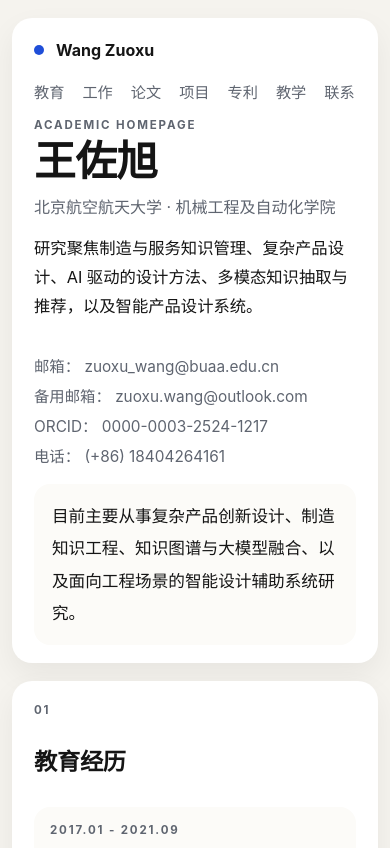
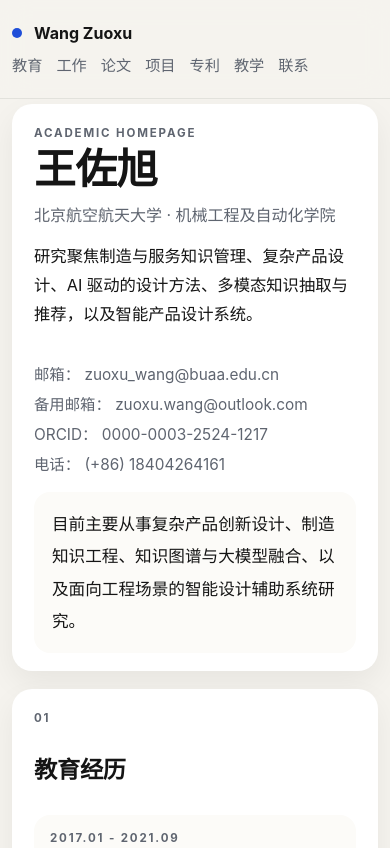
Before and after one commit to wangzuoxu/wangzuoxu.github.io, an Eleventy site: page src/index.njk in a window 390 px wide. Shown: the top 848 px of the page. Built offline with nearby package versions, Linux system fonts and the light colour scheme; Eleventy itself is replaced by a stand-in of ours; files that its build step writes are made by us from their sources; no server answers.

Commit message:
change Navigation Bar

```diff
--- a/src/_includes/layouts/base.njk
+++ b/src/_includes/layouts/base.njk
@@ -8,6 +8,19 @@
     <link rel="stylesheet" href="{{ '/styles.css' | url }}" />
   </head>
   <body>
+    <header class="site-header">
+      <div class="site-header-inner">
+        <a class="brand brand-link" href="{{ '/' | url }}">
+          <span class="brand-mark"></span>
+          <span>{{ site.brand }}</span>
+        </a>
+        <nav class="nav-links" aria-label="主导航">
+          {% for item in site.hero.nav %}
+            <a href="{{ item.href }}">{{ item.label }}</a>
+          {% endfor %}
+        </nav>
+      </div>
+    </header>
     {{ content | safe }}
   </body>
 </html>
--- a/src/index.njk
+++ b/src/index.njk
@@ -5,18 +5,6 @@ description: 王佐旭，北京航空航天大学机械工程及自动化学院
 ---
 <main class="page">
   <section class="hero">
-    <div class="topnav">
-      <div class="brand">
-        <span class="brand-mark"></span>
-        <a href="{{ '/' | url }}">{{ site.brand }}</a>
-      </div>
-      <nav class="nav-links" aria-label="主导航">
-        {% for item in site.hero.nav %}
-          <a href="{{ item.href }}">{{ item.label }}</a>
-        {% endfor %}
-      </nav>
-    </div>
-
     <div class="hero-top">
       <div class="hero-title">
         <p class="eyebrow">{{ site.hero.eyebrow }}</p>
--- a/styles.css
+++ b/styles.css
@@ -25,6 +25,7 @@ body {
   color: var(--text);
   background: var(--bg);
   font-family: "Inter", system-ui, sans-serif;
+  padding-top: 74px;
 }
 
 a {
@@ -42,6 +43,30 @@ a:hover {
   padding: 24px 0 48px;
   display: grid;
   gap: 18px;
+}
+
+.site-header {
+  position: fixed;
+  top: 0;
+  inset-inline: 0;
+  z-index: 1000;
+  background: rgba(245, 243, 238, 0.92);
+  backdrop-filter: blur(14px);
+  border-bottom: 1px solid rgba(21, 21, 21, 0.08);
+}
+
+.site-header-inner {
+  width: min(var(--content-width), calc(100% - 32px));
+  margin: 0 auto;
+  min-height: 74px;
+  display: flex;
+  align-items: center;
+  justify-content: space-between;
+  gap: 20px;
+}
+
+.brand-link {
+  color: inherit;
 }
 
 .hero {
@@ -442,6 +467,27 @@ h1 {
 }
 
 @media (max-width: 720px) {
+  body {
+    padding-top: 86px;
+  }
+
+  .site-header-inner {
+    min-height: 86px;
+    width: min(100% - 24px, var(--content-width));
+    display: grid;
+    gap: 10px;
+    align-content: center;
+  }
+
+  .site-header {
+    padding: 6px 0;
+  }
+
+  .nav-links {
+    flex-wrap: wrap;
+    gap: 10px 14px;
+  }
+
   .page {
     width: min(100% - 24px, var(--content-width));
     padding-top: 18px;
```
Also changed, not shown: data/publications.json (+1 -10 lines), src/projects/project.njk (+1 -8 lines).
